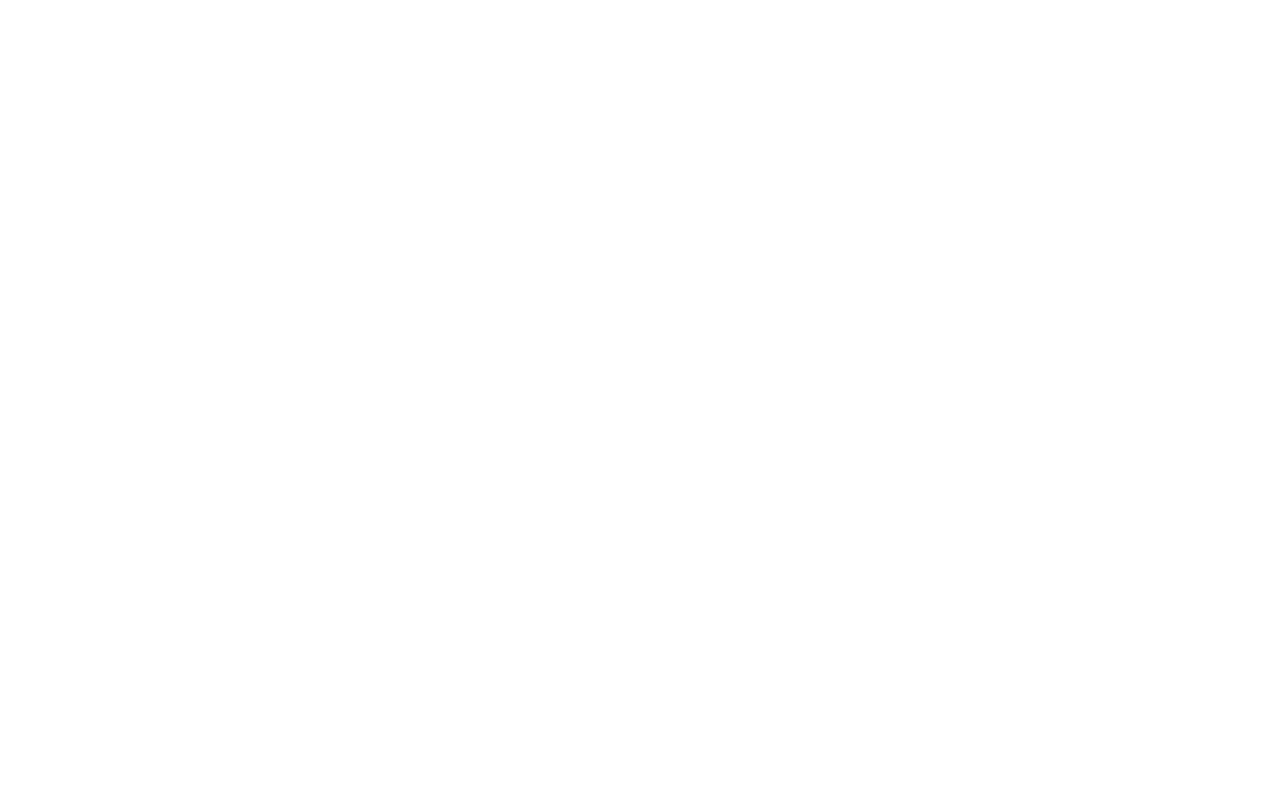
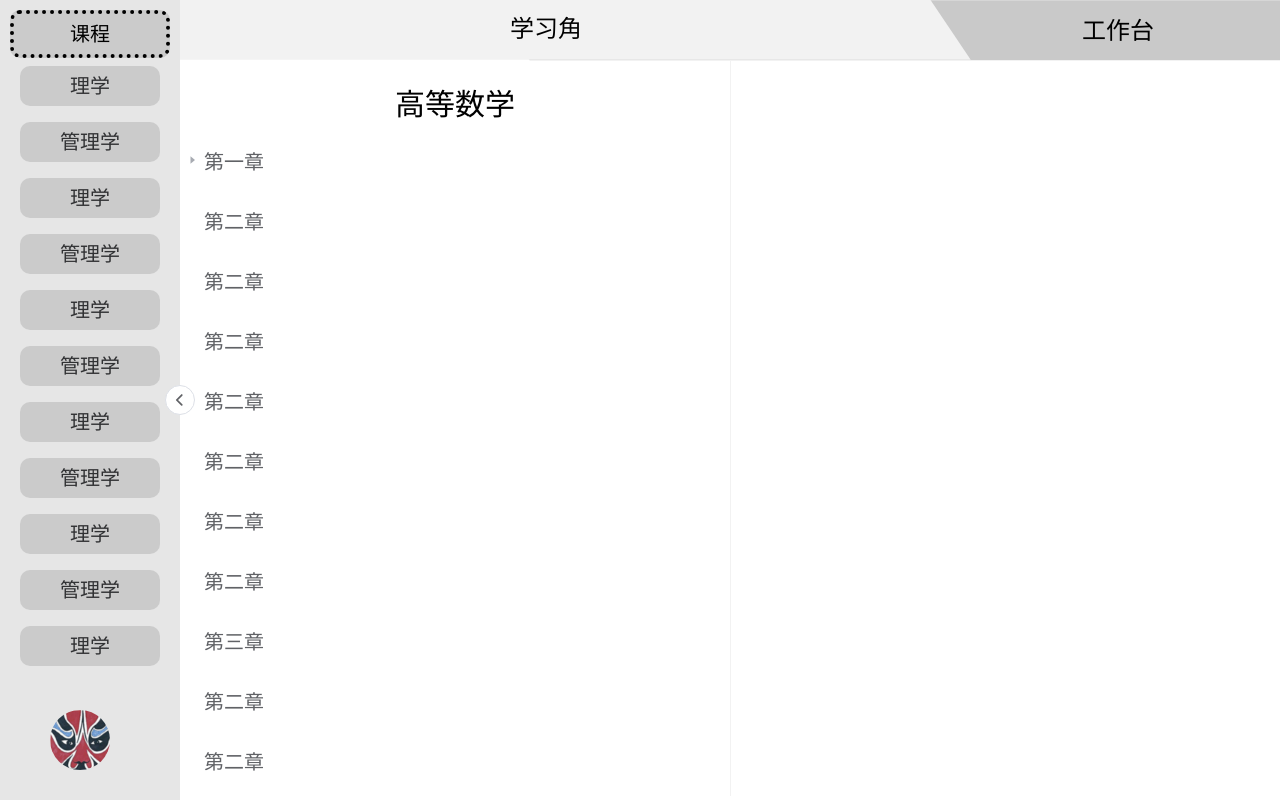
Before and after one commit to 1538520381/Beego_Vue, a Vue app: page /learningCornerChat in a window 1280 px wide. Before the commit this address had no page. Built offline with nearby package versions, Linux system fonts and the light colour scheme.

Commit message:
learningCornerChat学习角AI聊天目录部分

```diff
--- a/src/router/index.js
+++ b/src/router/index.js
@@ -7,7 +7,9 @@ const routes = [{
 }, {
     path: '/workbench', name: 'Workbench', component: () => import('@/views/workbench')
 }, {
-    path: '/learningCorner', name: 'LearningCorner', component: () => import('@/views/learningCorner')
+    path: '/learningCornerBook', name: 'LearningCornerBook', component: () => import('@/views/learningCornerBook')
+}, {
+    path: '/learningCornerChat', name: 'LearningCornerChat', component: () => import('@/views/learningCornerChat')
 }]
 
 const router = createRouter({
--- /dev/null
+++ b/src/views/learningCornerChat/index.vue
@@ -0,0 +1,396 @@
+<template>
+  <div id="learningCornerChat">
+    <el-menu class="bookMenu" default-active="0" v-if="bookMenuShow">
+      <div class="bookMenuTitle">课程</div>
+      <el-scrollbar class="bookMenuScrollbar">
+        <el-menu-item class="bookMenuItem" v-for="(item,index) in bookMenuItems">
+          <div class="bookMenuItemName">{{ item.name }}</div>
+        </el-menu-item>
+      </el-scrollbar>
+      <div class="user">
+        <el-image class="userAvatar" round :src="test"></el-image>
+        <div class="userName">{{ user.userName }}</div>
+      </div>
+    </el-menu>
+
+    <el-button class="bookMenuControllerButton bookMenuControllerButtonOpen" v-if="bookMenuShow"
+               @click="closeBookMenu"
+               :icon="ArrowLeftBold" circle/>
+    <el-button class="bookMenuControllerButton bookMenuControllerButtonClose" v-else @click="openBookMenu"
+               :icon="ArrowRightBold" circle/>
+
+    <div class="mainContainer" :class="{mainContainerShort:bookMenuShow,mainContainerLong:!bookMenuShow}">
+      <div class="patterns">
+        <div class="pattern2 pattern2unactive" @click="toWorkbench">
+          工作台
+        </div>
+        <div class="pattern1 pattern1active">
+          学习角
+        </div>
+      </div>
+      <div class="studyContainer">
+        <el-scrollbar class="catalogueContainer">
+          <div class="bookTitle">{{ book.title }}</div>
+          <el-tree class="catalogue" :data="book.catalogue">
+
+          </el-tree>
+        </el-scrollbar>
+        <div class="chatContainer">
+        </div>
+      </div>
+    </div>
+  </div>
+</template>
+
+<script>
+import test from "@/assets/pictures/test.jpg";
+
+import {ArrowLeftBold, ArrowRightBold} from '@element-plus/icons-vue'
+
+import SvgIcon from "@/components/svgIcon/index.vue";
+
+export default {
+  name: 'LearningCornerChat',
+  components: {SvgIcon},
+  data() {
+    return {
+      test: test,
+
+      token: null,
+      user: {},
+
+      ArrowLeftBold: ArrowLeftBold,
+      ArrowRightBold: ArrowRightBold,
+
+      bookMenuItems: [
+        {name: "理学"}, {name: "管理学"}, {name: "理学"}, {name: "管理学"}, {name: "理学"}, {name: "管理学"},
+        {name: "理学"}, {name: "管理学"}, {name: "理学"}, {name: "管理学"}, {name: "理学"}, {name: "管理学"},
+        {name: "理学"}, {name: "管理学"}, {name: "理学"}, {name: "管理学"}, {name: "理学"}, {name: "管理学"},
+      ],
+      book: {
+        title: "高等数学",
+        catalogue: [
+          {
+            label: '第一章',
+            children: [
+              {
+                label: '第一节',
+                children: [
+                  {
+                    label: "函数"
+                  },
+                  {
+                    label: "函数"
+                  }
+                ]
+              },
+            ]
+          },
+          {
+            label: '第二章'
+          }, {
+            label: '第二章'
+          }, {
+            label: '第二章'
+          }, {
+            label: '第二章'
+          }, {
+            label: '第二章'
+          }, {
+            label: '第二章'
+          }, {
+            label: '第二章'
+          }, {
+            label: '第三章'
+          }, {
+            label: '第二章'
+          }, {
+            label: '第二章'
+          }, {
+            label: '第二章'
+          },
+        ]
+      },
+
+      bookMenuShow: true
+    }
+  },
+  methods: {
+    closeBookMenu() {
+      this.bookMenuShow = false
+    },
+    openBookMenu() {
+      this.bookMenuShow = true
+    },
+
+    toWorkbench() {
+      this.$router.push('/workbench')
+    },
+  }
+}
+</script>
+
+<style scoped>
+#learningCornerChat {
+  width: 100%;
+  height: 100%;
+}
+
+#learningCornerChat .bookMenu {
+  display: inline-block;
+
+  vertical-align: top;
+
+  width: 180px;
+  height: 100%;
+
+  border: 0;
+
+  background: #E6E6E6;
+}
+
+#learningCornerChat .bookMenu .bookMenuTitle {
+  margin: 10px 10px 0 10px;
+
+  width: calc(100% - 10px * 2 - 4px * 2);
+  height: 40px;
+
+  border: 4px dotted #000000;
+  border-radius: 10px;
+
+  background: #CBCBCB;
+
+  text-align: center;
+
+  font-size: 20px;
+
+  line-height: 40px;
+}
+
+#learningCornerChat .bookMenu .bookMenuScrollbar {
+  width: 100%;
+  height: calc(100% - 120px - 10px - 40px - 8px);
+}
+
+#learningCornerChat .bookMenu .bookMenuScrollbar .bookMenuItem .bookMenuItemName {
+  width: 100%;
+  height: 40px;
+
+  border: none;
+  border-radius: 10px;
+
+  text-align: center;
+
+  line-height: 40px;
+
+  background: #CBCBCB;
+
+  font-size: 20px;
+}
+
+#learningCornerChat .bookMenu .user {
+  margin: 30px 0 30px 0;
+
+  width: 100%;
+  height: 60px;
+
+  text-align: center;
+}
+
+#learningCornerChat .bookMenu .user .userAvatar {
+  display: inline-block;
+
+  vertical-align: top;
+
+  width: 60px;
+  height: 60px;
+
+  border-radius: 50%;
+}
+
+#learningCornerChat .bookMenu .user .userName {
+  display: inline-block;
+
+  vertical-align: top;
+
+  padding: 0 10px 0 10px;
+
+  height: 60px;
+
+  font-size: 20px;
+
+  line-height: 60px;
+}
+
+#learningCornerChat .bookMenuControllerButton {
+  position: absolute;
+
+  width: 30px;
+  height: 30px;
+
+  z-index: 1;
+}
+
+#learningCornerChat .bookMenuControllerButtonClose {
+  top: calc(50% - 30px / 2);
+  left: calc(0px - 30px / 2);
+}
+
+#learningCornerChat .bookMenuControllerButtonOpen {
+  top: calc(50% - 30px / 2);
+  left: calc(180px - 30px / 2);
+}
+
+#learningCornerChat .mainContainer {
+  display: inline-flex;
+  flex-flow: column;
+
+  position: relative;
+
+  vertical-align: top;
+
+  height: 100%;
+}
+
+#learningCornerChat .mainContainerShort {
+  width: calc(100% - 180px);
+}
+
+#learningCornerChat .mainContainerLong {
+  width: calc(100%);
+}
+
+#learningCornerChat .mainContainer .patterns {
+  position: relative;
+
+  width: 100%;
+  height: 60px;
+}
+
+#learningCornerChat .mainContainer .patterns .pattern1 {
+  position: absolute;
+
+  top: -1px;
+  left: 0;
+
+  height: 60px;
+
+  font-size: 24px;
+
+  line-height: 60px;
+
+  cursor: pointer;
+}
+
+#learningCornerChat .mainContainer .patterns .pattern1:before {
+  content: '';
+
+  position: absolute;
+
+  top: 0;
+  right: 0;
+  bottom: 0;
+  left: 0;
+
+  background: #F2F2F2;
+
+  transform: perspective(10px) rotateX(0.5deg);
+  transform-origin: left;
+}
+
+#learningCornerChat .mainContainer .patterns .pattern1active {
+  padding: 0 0 0 30%;
+
+  width: calc(70% - 30%);
+}
+
+#learningCornerChat .mainContainer .patterns .pattern1active:before {
+  z-index: -1;
+}
+
+#learningCornerChat .mainContainer .patterns .pattern2 {
+  position: absolute;
+
+  top: 1px;
+  right: 0;
+
+  height: 60px;
+
+  font-size: 24px;
+
+  line-height: 60px;
+
+  cursor: pointer;
+}
+
+#learningCornerChat .mainContainer .patterns .pattern2:before {
+  content: '';
+
+  position: absolute;
+
+  top: 0;
+  right: 0;
+  bottom: 0;
+  left: 0;
+
+  background: #C9C9C9;
+
+  transform: perspective(10px) rotateX(-0.5deg);
+  transform-origin: right;
+}
+
+#learningCornerChat .mainContainer .patterns .pattern2unactive {
+  padding: 0 0 0 52%;
+
+  width: calc(70% - 52%);
+}
+
+#learningCornerChat .mainContainer .patterns .pattern2unactive:before {
+  z-index: -2;
+}
+
+#learningCornerChat .mainContainer .studyContainer {
+  width: 100%;
+  height: calc(100% - 64px);
+}
+
+#learningCornerChat .mainContainer .studyContainer .catalogueContainer {
+  display: inline-block;
+
+  position: relative;
+
+  width: 50%;
+  height: 100%;
+}
+
+#learningCornerChat .mainContainer .studyContainer .catalogueContainer .bookTitle {
+  margin: 20px 0 0 0;
+
+  width: 100%;
+  height: 50px;
+
+  text-align: center;
+
+  font-size: 30px;
+}
+
+#learningCornerChat .mainContainer .studyContainer .catalogueContainer .catalogue {
+  width: 100%;
+  height: calc(100% - 50px - 20px);
+
+  font-size: 20px;
+}
+
+#learningCornerChat .mainContainer .studyContainer .catalogueContainer .catalogue /deep/ .el-tree-node__content {
+  height: 60px;
+}
+
+#learningCornerChat .mainContainer .studyContainer .chatContainer {
+  display: inline-block;
+
+  width: calc(50% - 1px);
+  height: 100%;
+
+  border-left: 1px solid #F2F2F2;
+}
+</style>
--- a/src/views/workbench/index.vue
+++ b/src/views/workbench/index.vue
@@ -34,7 +34,7 @@
 
     <div class="mainContainer" :class="{mainContainerShort:sessionMenuShow,mainContainerLong:!sessionMenuShow}">
       <div class="patterns">
-        <div class="pattern1 pattern1unactive" @click="toLearningCorner">
+        <div class="pattern1 pattern1unactive" @click="toLearningCornerBook">
           学习角
         </div>
         <div class="pattern2 pattern2active">
@@ -230,8 +230,8 @@ export default {
       this.sessionMenuShow = true
     },
 
-    toLearningCorner() {
-      this.$router.push("/learningCorner")
+    toLearningCornerBook() {
+      this.$router.push("/learningCornerBook")
     },
 
     selectRobotMenu(index) {
```
Also changed, not shown: src/views/learningCornerBook/index.vue (renamed from src/views/learningCorner/index.vue, +42 -39 lines).
